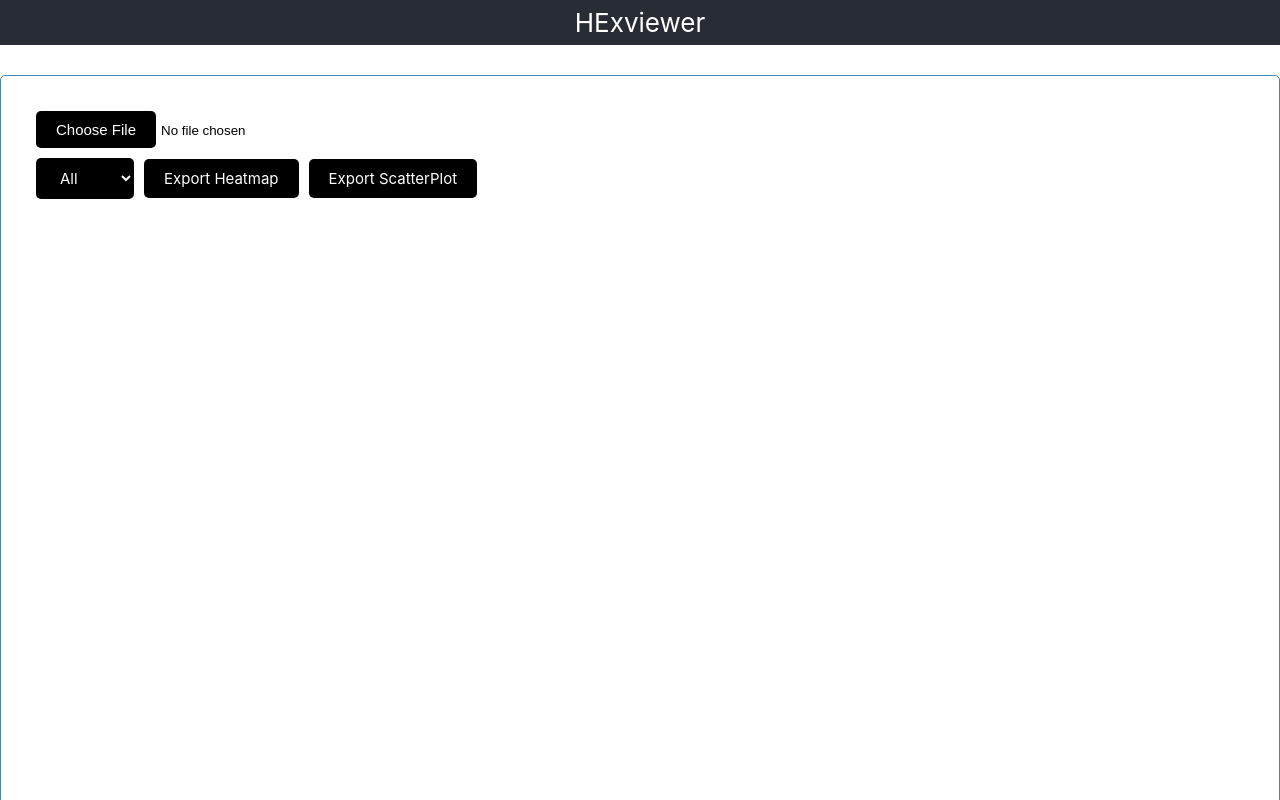
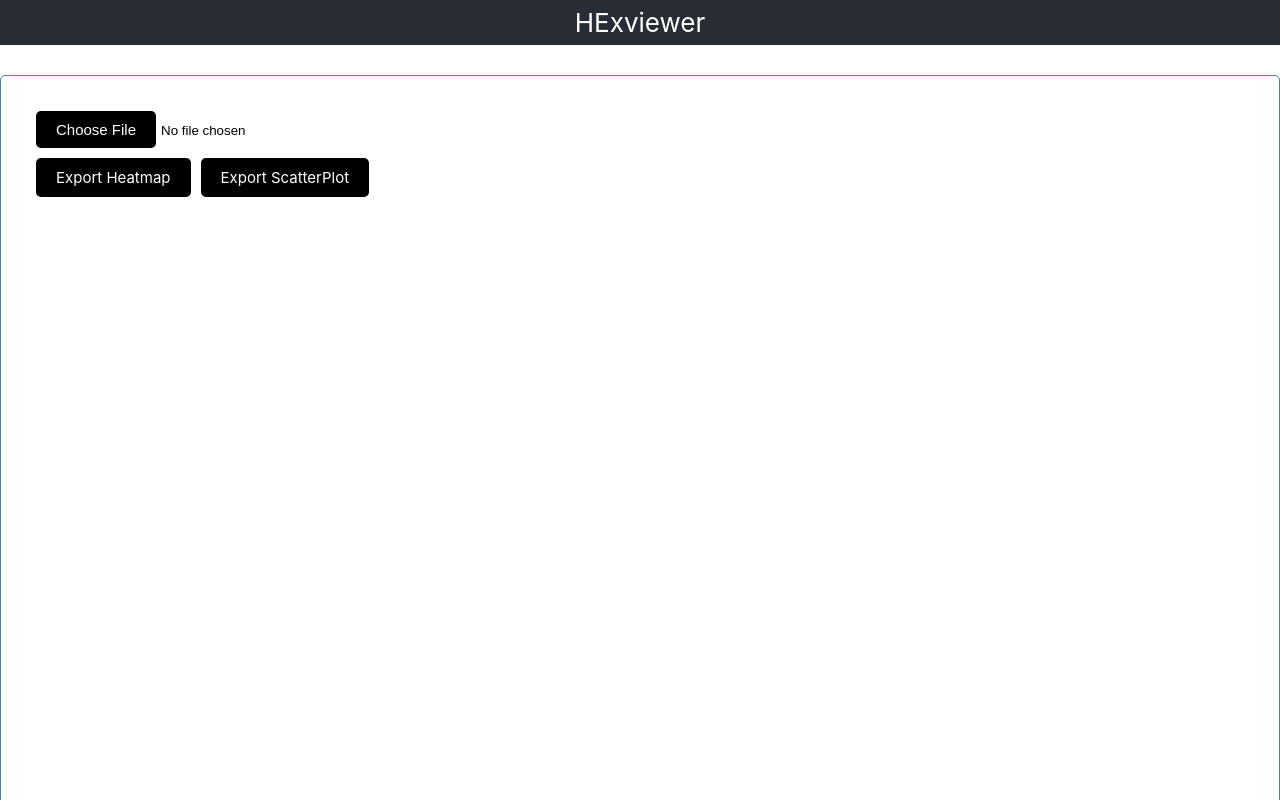
Before and after one commit to ChuShin/heviewer, a React (Create React App) app: page / in a window 1280 px wide. Shown: the top 800 px of the page. Built offline with nearby package versions, Linux system fonts and the light colour scheme.

Commit message:
remove chr chooser use heatmap for zoom instead.

```diff
--- a/src/components/GenomeGroup.js
+++ b/src/components/GenomeGroup.js
@@ -493,19 +493,6 @@ const GenomeGroup = ({data}) => {
     return (
       <div>
         <div className = 'actionPanel'>
-            <select className='chrChooser'>
-            <option selected>All</option>
-            <option>C_C1</option>
-            <option>C_C2</option>
-            <option>C_C3</option>
-            <option>C_C4</option>
-            <option>C_C5</option>
-            <option>C_C6</option>
-            <option>C_C7</option>
-            <option>C_C8</option>
-            <option>C_C9</option>
-            </select>
-
             <button className='saveBtn' id='saveHeatMap'>Export Heatmap</button>
             <button className='saveBtn' id='saveScatter'>Export ScatterPlot</button>
         </div>
```
